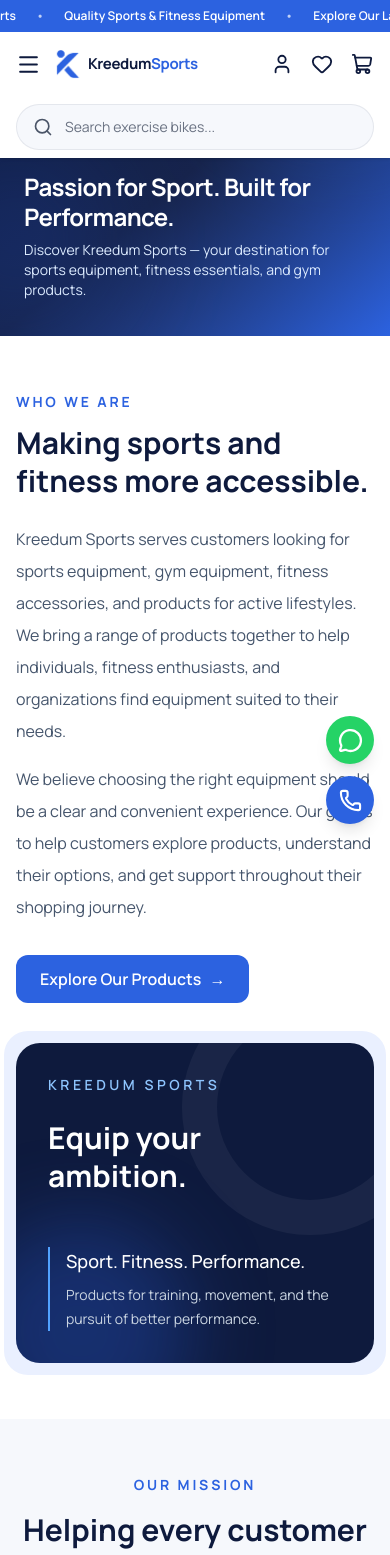
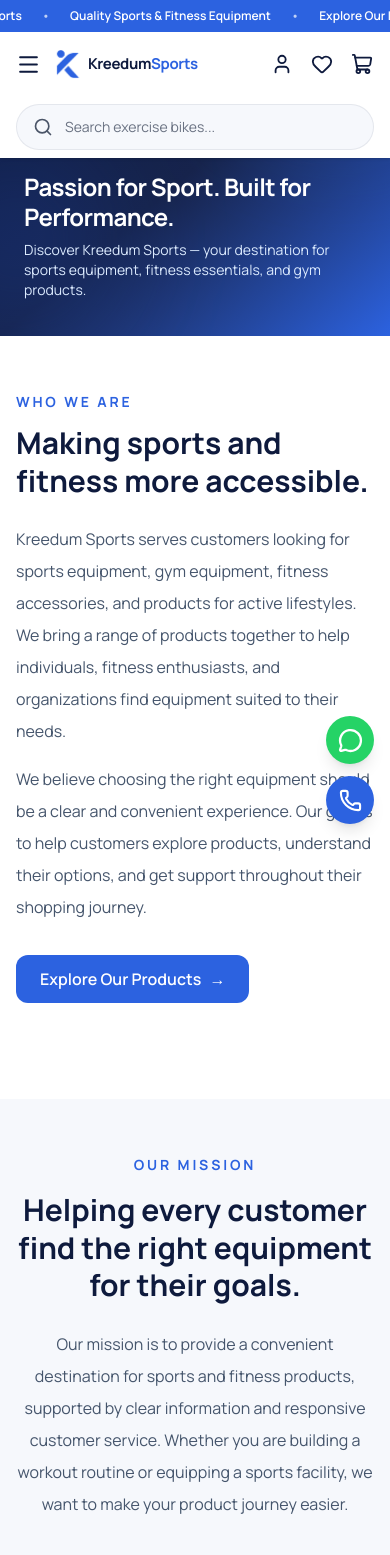
Before and after one commit to kreedum-web/kreedum_frontend, a React (Vite) app: page /about-us in a window 390 px wide. Shown: the top 1555 px of the page. Built offline with nearby package versions, Linux system fonts and the light colour scheme.

Commit message:
fix(UI) : Upadte the about us page for mobile

```diff
--- a/src/pages/Company/AboutUsPage.jsx
+++ b/src/pages/Company/AboutUsPage.jsx
@@ -89,31 +89,7 @@
         </div>
 
         <div className="relative">
-          <div className="absolute -inset-3 rounded-3xl bg-[#EAF0FF]" />
 
-          <div className="relative flex min-h-[320px] flex-col justify-between overflow-hidden rounded-3xl bg-[#0E1A3D] p-8 sm:min-h-[400px] sm:p-10">
-            <div className="absolute -right-16 -top-16 h-64 w-64 rounded-full border-[35px] border-white/5" />
-            <div className="absolute -bottom-20 -left-12 h-56 w-56 rounded-full bg-[#2C62E0]/30 blur-2xl" />
-
-            <div className="relative">
-              <p className="text-sm font-semibold uppercase tracking-[0.25em] text-blue-300">
-                KREEDUM SPORTS
-              </p>
-              <h3 className="mt-6 max-w-sm text-3xl font-bold leading-tight text-white sm:text-4xl">
-                Equip your ambition.
-              </h3>
-            </div>
-
-            <div className="relative mt-10 border-l-2 border-blue-400 pl-4">
-              <p className="text-lg font-medium text-white">
-                Sport. Fitness. Performance.
-              </p>
-              <p className="mt-2 text-sm leading-6 text-slate-300">
-                Products for training, movement, and the pursuit of better
-                performance.
-              </p>
-            </div>
-          </div>
         </div>
       </section>
 
@@ -176,8 +152,10 @@
       </section>
 
 {/* Leadership */}
-<section className="bg-[#F6F8FC] px-4 py-14 sm:px-6 lg:px-8 lg:py-20">
+{/* Leadership */}
+<section className="bg-[#F6F8FC] px-4 py-10 sm:px-6 lg:px-8 lg:py-20">
   <div className="mx-auto max-w-7xl">
+    {/* Section Heading */}
     <div className="mx-auto max-w-2xl text-center">
       <p className="text-sm font-bold uppercase tracking-[0.2em] text-[#2C62E0]">
         Our Leadership
@@ -193,15 +171,58 @@
       </p>
     </div>
 
-    <div className="mx-auto mt-10 grid max-w-5xl gap-8 md:grid-cols-2">
+    {/* Leadership Cards */}
+    <div className="mx-auto mt-8 grid max-w-5xl gap-5 md:mt-10 md:grid-cols-2 md:gap-8">
       {leaders.map((leader) => (
         <article
           key={leader.name}
-          className="overflow-hidden rounded-3xl border border-slate-200 bg-white shadow-sm transition duration-300 hover:-translate-y-1 hover:shadow-lg"
+          className="overflow-hidden rounded-2xl border border-slate-200 bg-white shadow-sm transition duration-300 hover:-translate-y-1 hover:shadow-lg md:rounded-3xl"
         >
-          <div className="grid sm:grid-cols-[200px_1fr]">
+          {/* Mobile Layout */}
+          <div className="p-5 sm:hidden">
+            {/* Quote */}
+            <div className="border-l-2 border-[#2C62E0] pl-4">
+              <span
+                aria-hidden="true"
+                className="block text-3xl font-bold leading-none text-[#2C62E0]"
+              >
+                “
+              </span>
+
+              <p className="mt-2 text-sm leading-6 text-slate-600">
+                {leader.quote}
+              </p>
+            </div>
+
+            {/* Compact Profile */}
+            <div className="mt-5 flex items-center gap-3">
+              {/* Portrait */}
+              <div className="h-[76px] w-[76px] shrink-0 overflow-hidden rounded-full border-2 border-[#2C62E0] bg-[#EAF0FF]">
+                <img
+                  src={leader.image}
+                  alt={`${leader.name}, ${leader.role} at Kreedum`}
+                  className="h-full w-full object-cover object-top"
+                  loading="lazy"
+                />
+              </div>
+
+              {/* Name and Role */}
+              <div className="min-w-0">
+                <h3 className="text-lg font-bold leading-snug text-[#0E1A3D]">
+                  {leader.name}
+                </h3>
+
+                <p className="mt-1 text-xs font-semibold uppercase tracking-wider text-[#2C62E0]">
+                  {leader.role}
+                </p>
+              </div>
+            </div>
+          </div>
+
+          {/* Desktop Layout - Existing Design */}
+          <div className="hidden sm:grid sm:grid-cols-[200px_1fr]">
             {/* Portrait */}
-            <div className="relative min-h-[260px] overflow-hidden bg-[#EAF0FF] sm:min-h-full">
+            <div className="relative min-h-[260px] overflow-hidden bg-[#EAF0FF]">
               <img
                 src={leader.image}
                 alt={`${leader.name}, ${leader.role} at Kreedum`}
```
